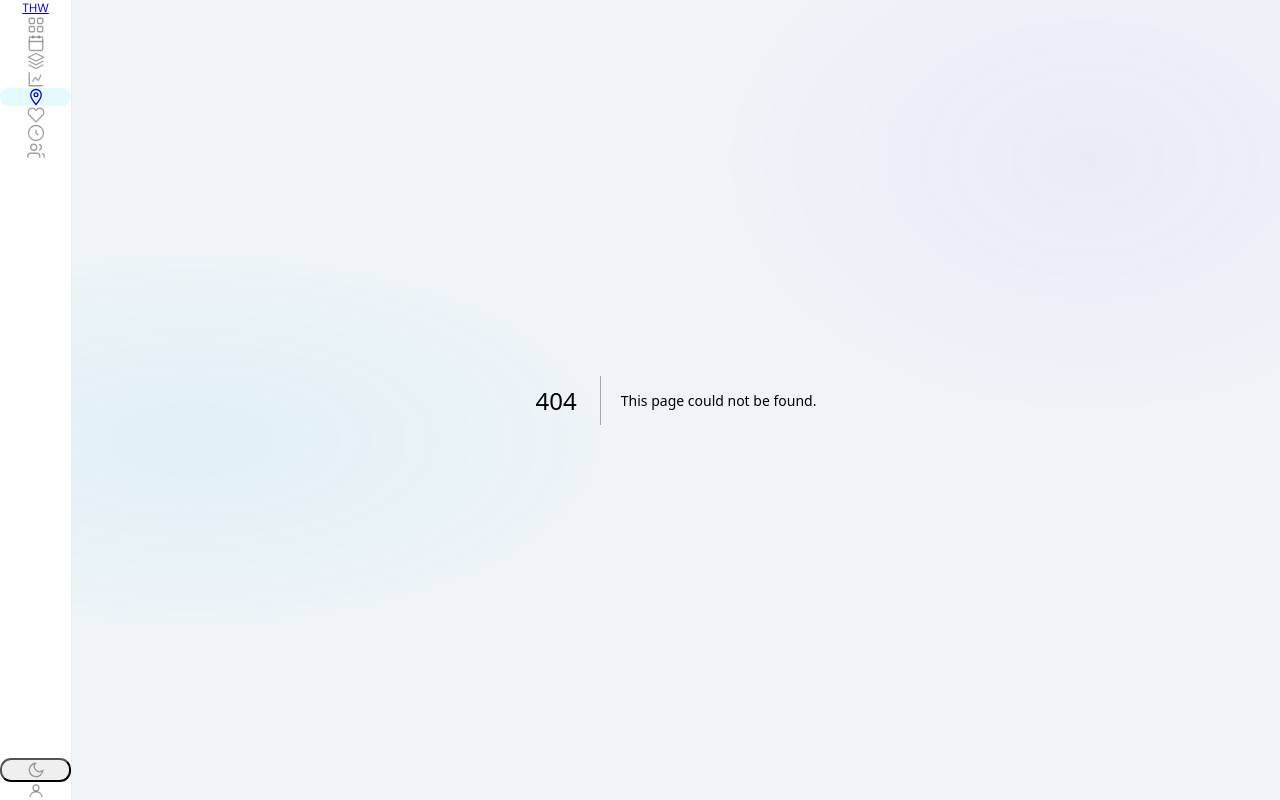
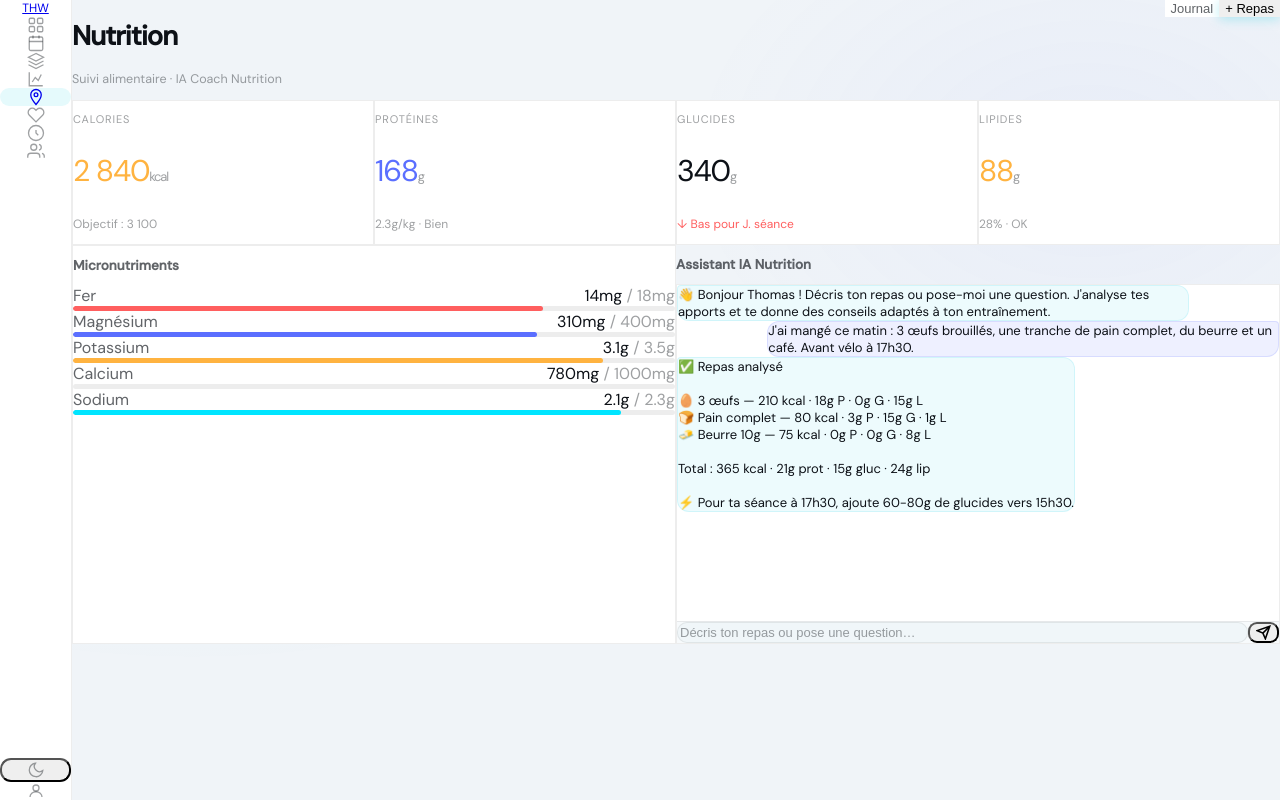
Before and after one commit to alexandreet92-lang/thw-appli, a Next.js app: page /nutrition in a window 1280 px wide. Before the commit this address had no page. Built offline with nearby package versions, Linux system fonts and the light colour scheme.

Commit message:
Create page.tsx

```diff
--- /dev/null
+++ b/src/app/nutrition/page.tsx
@@ -0,0 +1,160 @@
+'use client'
+
+import { useState } from 'react'
+import { Card, StatCard } from '@/components/ui/Card'
+import { Button } from '@/components/ui/Button'
+import { cn } from '@/lib/utils'
+
+const MICROS = [
+  { label: 'Fer',        value: '14mg',  target: '18mg',  pct: 78, color: 'bg-[#ff5f5f]' },
+  { label: 'Magnésium',  value: '310mg', target: '400mg', pct: 77, color: 'bg-[#5b6fff]' },
+  { label: 'Potassium',  value: '3.1g',  target: '3.5g',  pct: 88, color: 'bg-[#ffb340]' },
+  { label: 'Calcium',    value: '780mg', target: '1000mg',pct: 78, color: 'bg-brand' },
+  { label: 'Sodium',     value: '2.1g',  target: '2.3g',  pct: 91, color: 'bg-[#00e5ff]' },
+]
+
+const INITIAL_MESSAGES = [
+  {
+    role: 'ai',
+    content: '👋 Bonjour Thomas ! Décris ton repas ou pose-moi une question. J\'analyse tes apports et te donne des conseils adaptés à ton entraînement.',
+  },
+  {
+    role: 'user',
+    content: 'J\'ai mangé ce matin : 3 œufs brouillés, une tranche de pain complet, du beurre et un café. Avant vélo à 17h30.',
+  },
+  {
+    role: 'ai',
+    content: '✅ Repas analysé\n\n🥚 3 œufs — 210 kcal · 18g P · 0g G · 15g L\n🍞 Pain complet — 80 kcal · 3g P · 15g G · 1g L\n🧈 Beurre 10g — 75 kcal · 0g P · 0g G · 8g L\n\nTotal : 365 kcal · 21g prot · 15g gluc · 24g lip\n\n⚡ Pour ta séance à 17h30, ajoute 60-80g de glucides vers 15h30.',
+  },
+]
+
+const AI_RESPONSES = [
+  '📊 Repas analysé. Calcul des apports en cours... Bon équilibre P/G pour une séance du matin. Pense à t\'hydrater — vise 500ml avant ta séance.',
+  '⚡ Pour optimiser en Z3, prends 30–40g de glucides rapides 45min avant. Banane + gel ou riz + miel.',
+  '🔍 Ratio protéines insuffisant pour la récupération post-Hyrox. Ajoute fromage blanc, œufs ou shake whey ce soir.',
+  '💡 Ta moyenne glucidique cette semaine est en dessous des recommandations pour ton volume. +50–70g/jour conseillés les jours de double séance.',
+]
+
+function ProgressBar({ label, value, target, pct, color }: {
+  label: string; value: string; target: string; pct: number; color: string
+}) {
+  return (
+    <div className="mb-3 last:mb-0">
+      <div className="flex justify-between text-xs mb-1.5">
+        <span className="text-[var(--text-mid)]">{label}</span>
+        <span className="font-mono font-medium">{value} <span className="text-[var(--text-dim)]">/ {target}</span></span>
+      </div>
+      <div className="h-[5px] rounded-full overflow-hidden bg-[var(--border)]">
+        <div className={`h-full rounded-full ${color}`} style={{ width: `${pct}%` }}/>
+      </div>
+    </div>
+  )
+}
+
+export default function NutritionPage() {
+  const [messages, setMessages] = useState(INITIAL_MESSAGES)
+  const [input, setInput] = useState('')
+  const [msgIdx, setMsgIdx] = useState(0)
+
+  function sendMessage() {
+    if (!input.trim()) return
+    const userMsg = { role: 'user', content: input }
+    const aiMsg = { role: 'ai', content: AI_RESPONSES[msgIdx % AI_RESPONSES.length] }
+    setMessages((prev) => [...prev, userMsg, aiMsg])
+    setInput('')
+    setMsgIdx((i) => i + 1)
+  }
+
+  return (
+    <div className="p-8">
+
+      {/* Header */}
+      <div className="flex items-start justify-between mb-7">
+        <div>
+          <h1 className="font-display text-[27px] font-bold tracking-[-0.03em]">Nutrition</h1>
+          <p className="text-[12.5px] text-[var(--text-dim)] mt-1">Suivi alimentaire · IA Coach Nutrition</p>
+        </div>
+        <div className="flex gap-2">
+          <Button variant="ghost">Journal</Button>
+          <Button variant="primary">+ Repas</Button>
+        </div>
+      </div>
+
+      {/* KPIs */}
+      <div className="grid grid-cols-4 gap-3.5 mb-5">
+        <StatCard label="Calories" value="2 840" unit="kcal" variant="orange"
+          sub={<span className="text-[var(--text-dim)]">Objectif : 3 100</span>}/>
+        <StatCard label="Protéines" value={168} unit="g" variant="blue"
+          sub={<span className="text-brand">2.3g/kg · Bien</span>}/>
+        <StatCard label="Glucides" value={340} unit="g" variant="brand"
+          sub={<span className="text-[#ff5f5f]">↓ Bas pour J. séance</span>}/>
+        <Card>
+          <p className="text-[11px] font-medium tracking-[0.08em] uppercase text-[var(--text-dim)] mb-2.5">Lipides</p>
+          <p className="font-display text-[30px] font-bold tracking-[-0.04em] leading-none text-[#ffb340]">
+            88<span className="text-[13px] font-normal text-[var(--text-dim)] ml-1">g</span>
+          </p>
+          <p className="text-[12px] text-[var(--text-dim)] mt-2">28% · OK</p>
+        </Card>
+      </div>
+
+      <div className="grid grid-cols-2 gap-3.5">
+
+        {/* Micronutriments */}
+        <Card>
+          <h2 className="font-display text-[13.5px] font-semibold text-[var(--text-mid)] mb-4">
+            Micronutriments
+          </h2>
+          {MICROS.map((m) => (
+            <ProgressBar key={m.label} {...m} />
+          ))}
+        </Card>
+
+        {/* Chat IA */}
+        <div>
+          <h2 className="font-display text-[13.5px] font-semibold text-[var(--text-mid)] mb-3">
+            Assistant IA Nutrition
+          </h2>
+          <div className="bg-[var(--bg-card)] border border-[var(--border)] rounded-card overflow-hidden flex flex-col" style={{ height: '360px' }}>
+
+            {/* Messages */}
+            <div className="flex-1 overflow-y-auto p-4 flex flex-col gap-2.5">
+              {messages.map((m, i) => (
+                <div
+                  key={i}
+                  className={cn(
+                    'max-w-[85%] px-3.5 py-2.5 text-[13px] leading-relaxed',
+                    m.role === 'ai'
+                      ? 'self-start rounded-[4px_12px_12px_12px] bg-[rgba(0,200,224,0.07)] border border-[rgba(0,200,224,0.12)]'
+                      : 'self-end rounded-[12px_4px_12px_12px] bg-[rgba(91,111,255,0.10)] border border-[rgba(91,111,255,0.15)]'
+                  )}
+                  style={{ whiteSpace: 'pre-line' }}
+                >
+                  {m.content}
+                </div>
+              ))}
+            </div>
+
+            {/* Input */}
+            <div className="p-3 border-t border-[var(--border)] flex gap-2 bg-[var(--bg-card2)]">
+              <input
+                value={input}
+                onChange={(e) => setInput(e.target.value)}
+                onKeyDown={(e) => e.key === 'Enter' && sendMessage()}
+                placeholder="Décris ton repas ou pose une question…"
+                className="flex-1 bg-[var(--input-bg)] border border-[var(--border)] rounded-[10px] px-3.5 py-2 text-[13px] text-[var(--text)] placeholder-[var(--text-dim)] outline-none focus:border-[rgba(0,200,224,0.4)] transition-colors"
+              />
+              <button
+                onClick={sendMessage}
+                className="w-9 h-9 rounded-[9px] flex items-center justify-center flex-shrink-0 bg-gradient-to-r from-brand to-brand-purple shadow-brand transition-all hover:brightness-110"
+              >
+                <svg className="w-[15px] h-[15px] text-white" viewBox="0 0 24 24" fill="none" stroke="currentColor" strokeWidth={2.5}>
+                  <path d="M22 2L11 13M22 2l-7 20-4-9-9-4 20-7z"/>
+                </svg>
+              </button>
+            </div>
+          </div>
+        </div>
+      </div>
+    </div>
+  )
+}
```
